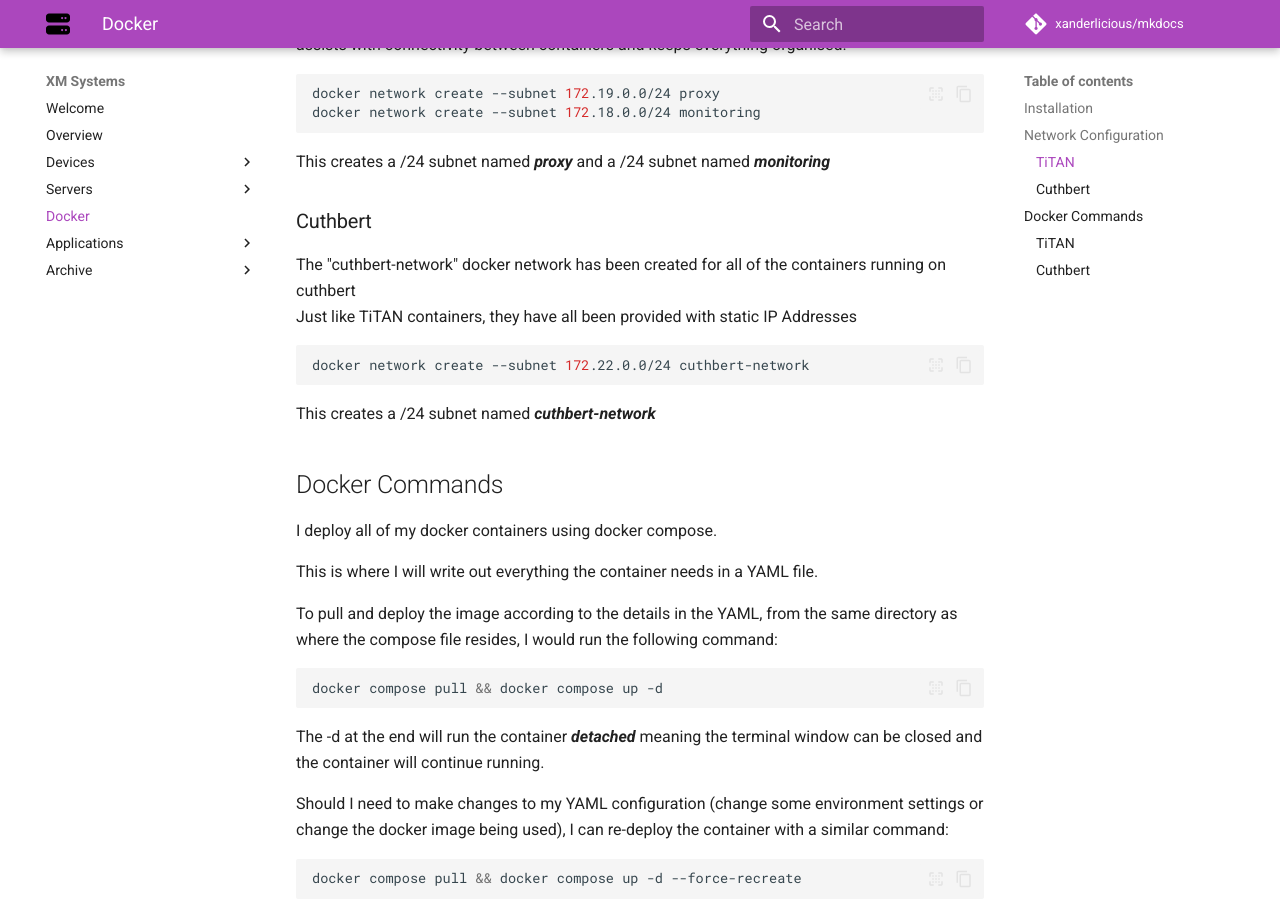
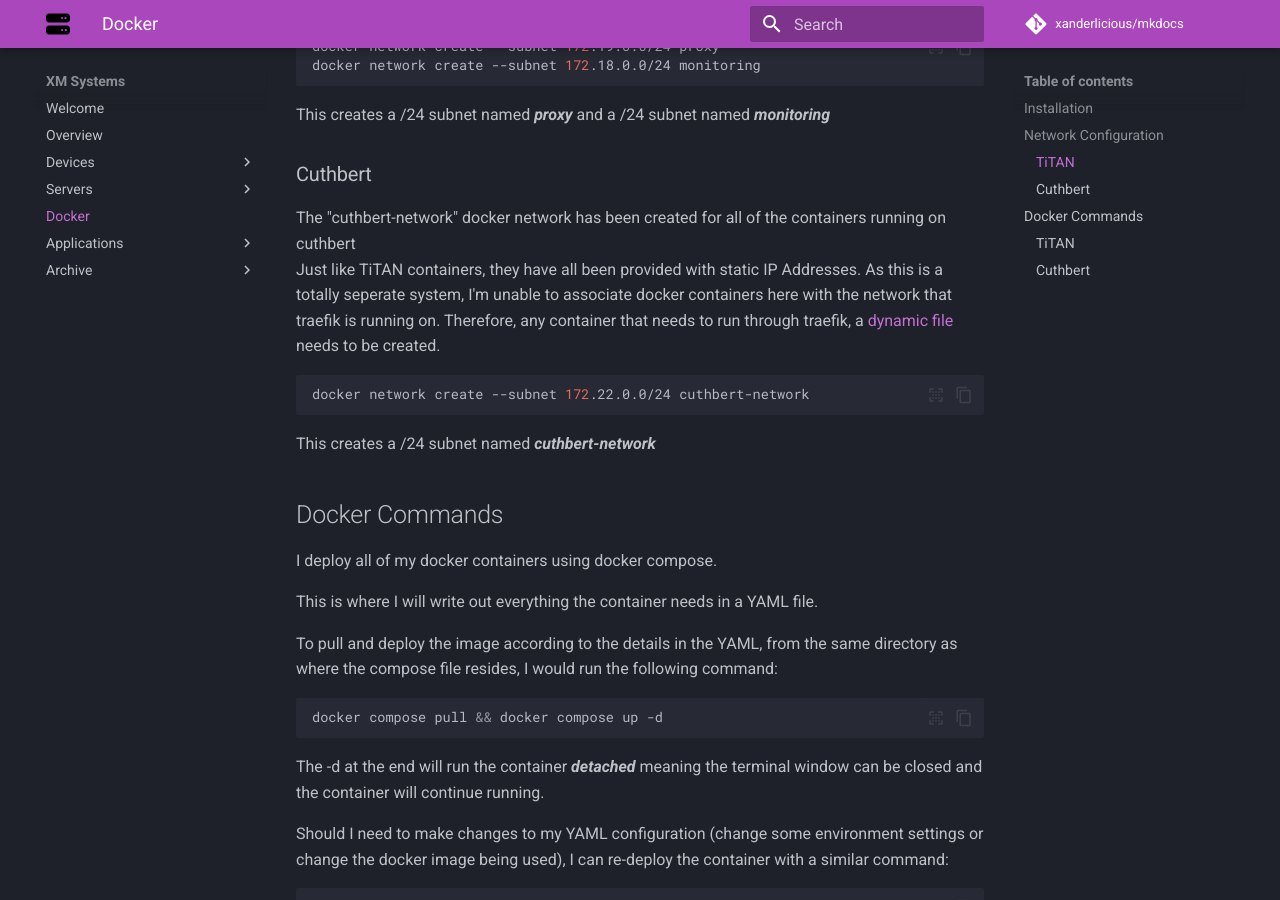
Before and after one commit to Xanderlicious/mkdocs, an MkDocs documentation site: the page built from docs/docker.md, in a window 1280 px wide and 900 px high, scrolled down 1126 px. Built offline with MkDocs 1.6.1 and Material for MkDocs 9.7.7, drawn with Linux system fonts in a browser that asks for light colours; comment, search, counter and statistics services are not loaded.

Commit message:
changed the theme and updated some of the images to have transparent backgrounds

````diff
--- a/docs/docker.md
+++ b/docs/docker.md
@@ -38,7 +38,8 @@
 ### Cuthbert
 
 The "cuthbert-network" docker network has been created for all of the containers running on cuthbert
-Just like TiTAN containers, they have all been provided with static IP Addresses
+Just like TiTAN containers, they have all been provided with static IP Addresses.
+As this is a totally seperate system, I'm unable to associate docker containers here with the network that traefik is running on.  Therefore, any container that needs to run through traefik, a [dynamic file](https://docs.xmsystems.co.uk/dynamic/) needs to be created.
 
 ```bash
 docker network create --subnet 172.22.0.0/24 cuthbert-network
--- a/mkdocs.yml
+++ b/mkdocs.yml
@@ -41,7 +41,7 @@
   logo: images/server-solid.svg
   name: 'material'
   palette:
-    scheme: default
+    scheme: slate
     primary: purple
     accent: teal
   font:
````
Also changed, not shown: docs/overview.md (+1 -1 lines), docs/plex.md (+1 -1 lines), docs/images/Plex.png, docs/images/Portainer.png, docs/images/cityfibretransparent.png (added), docs/images/docker.png, docs/images/navidrome.png, docs/images/overseerr.png (added), docs/images/pihole.png, docs/images/sabnzbd.png, docs/images/tautulli.png, docs/images/traefik.png.
